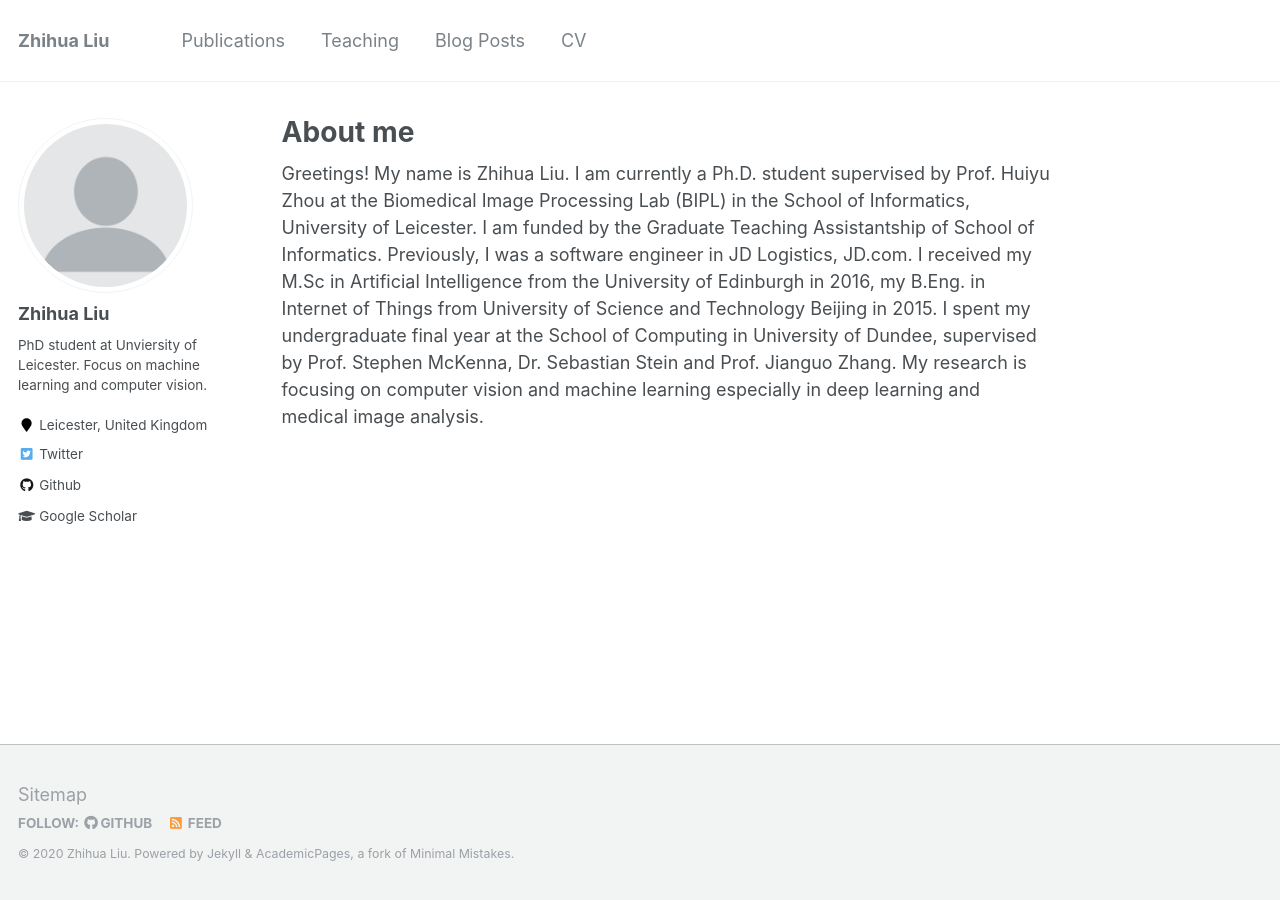
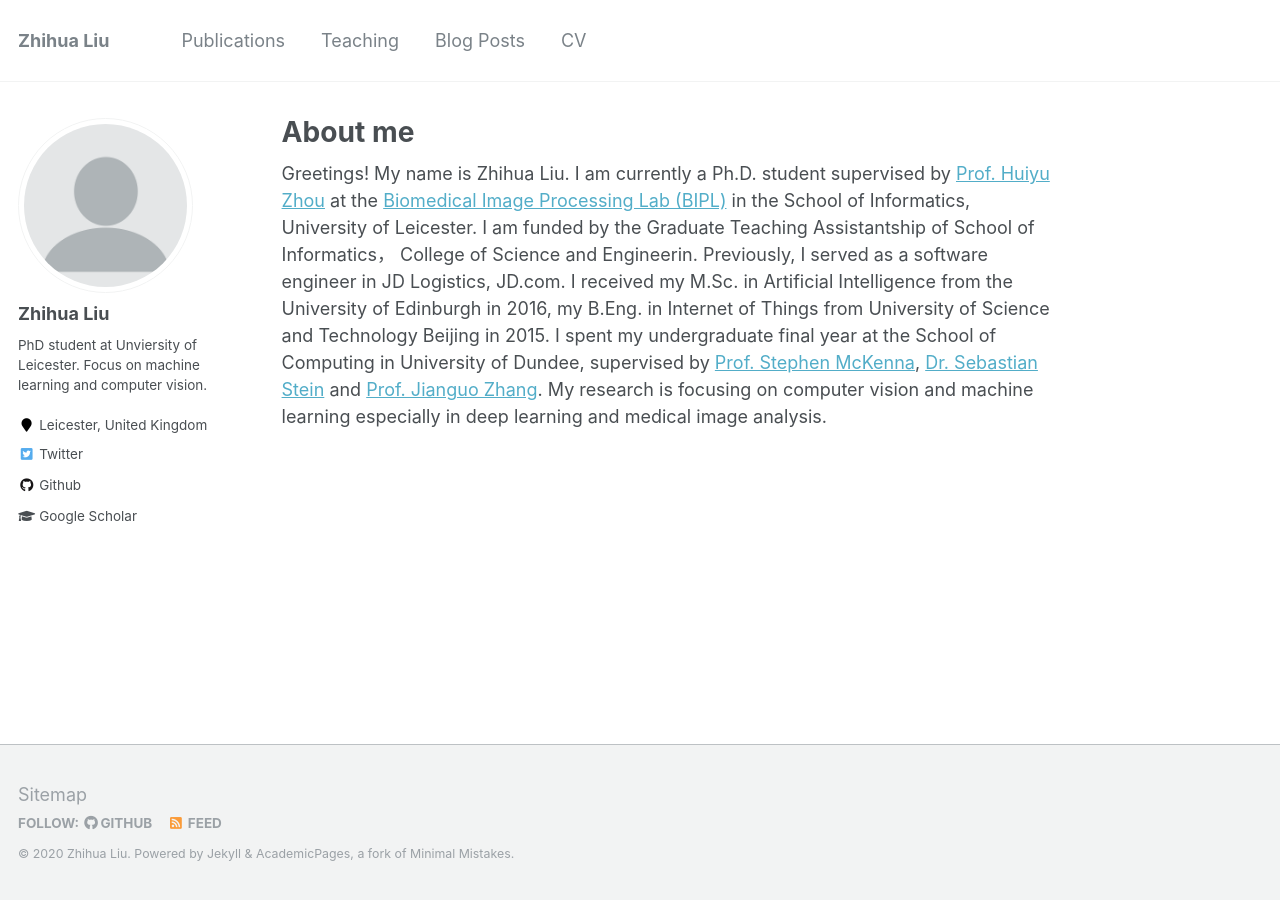
Before and after one commit to ZhihuaLiuEd/ZhihuaLiuEd.github.io, a Jekyll site: the page built from _pages/about.md, in a window 1280 px wide. Built offline with Jekyll 4.4.1, drawn with Linux system fonts in a browser that asks for light colours.

Commit message:
Change the bio and CV

```diff
--- a/_pages/about.md
+++ b/_pages/about.md
@@ -8,4 +8,4 @@
   - /about.html
 ---
 
-Greetings! My name is Zhihua Liu. I am currently a Ph.D. student supervised by Prof. Huiyu Zhou at the Biomedical Image Processing Lab (BIPL) in the School of Informatics, University of Leicester. I am funded by the Graduate Teaching Assistantship of School of Informatics. Previously, I was a software engineer in JD Logistics, JD.com. I received my M.Sc in Artificial Intelligence from the University of Edinburgh in 2016, my B.Eng. in Internet of Things from University of Science and Technology Beijing in 2015. I spent my undergraduate final year at the School of Computing  in University of Dundee, supervised by Prof. Stephen McKenna, Dr. Sebastian Stein and Prof. Jianguo Zhang. My research is focusing on computer vision and machine learning especially in deep learning and medical image analysis.
+Greetings! My name is Zhihua Liu. I am currently a Ph.D. student supervised by [Prof. Huiyu Zhou](https://www2.le.ac.uk/departments/informatics/people/huiyu-zhou) at the [Biomedical Image Processing Lab (BIPL)](https://sites.google.com/site/huiyujoe/) in the School of Informatics, University of Leicester. I am funded by the Graduate Teaching Assistantship of School of Informatics， College of Science and Engineerin. Previously, I served as a software engineer in JD Logistics, JD.com. I received my M.Sc. in Artificial Intelligence from the University of Edinburgh in 2016, my B.Eng. in Internet of Things from University of Science and Technology Beijing in 2015. I spent my undergraduate final year at the School of Computing  in University of Dundee, supervised by [Prof. Stephen McKenna](http://staff.computing.dundee.ac.uk/stephen/), [Dr. Sebastian Stein](https://www.gla.ac.uk/schools/computing/staff/sebastianstein/) and [Prof. Jianguo Zhang](http://faculty.sustech.edu.cn/zhangjg/). My research is focusing on computer vision and machine learning especially in deep learning and medical image analysis.
```
Also changed, not shown: _pages/cv.md (+1 -1 lines).
